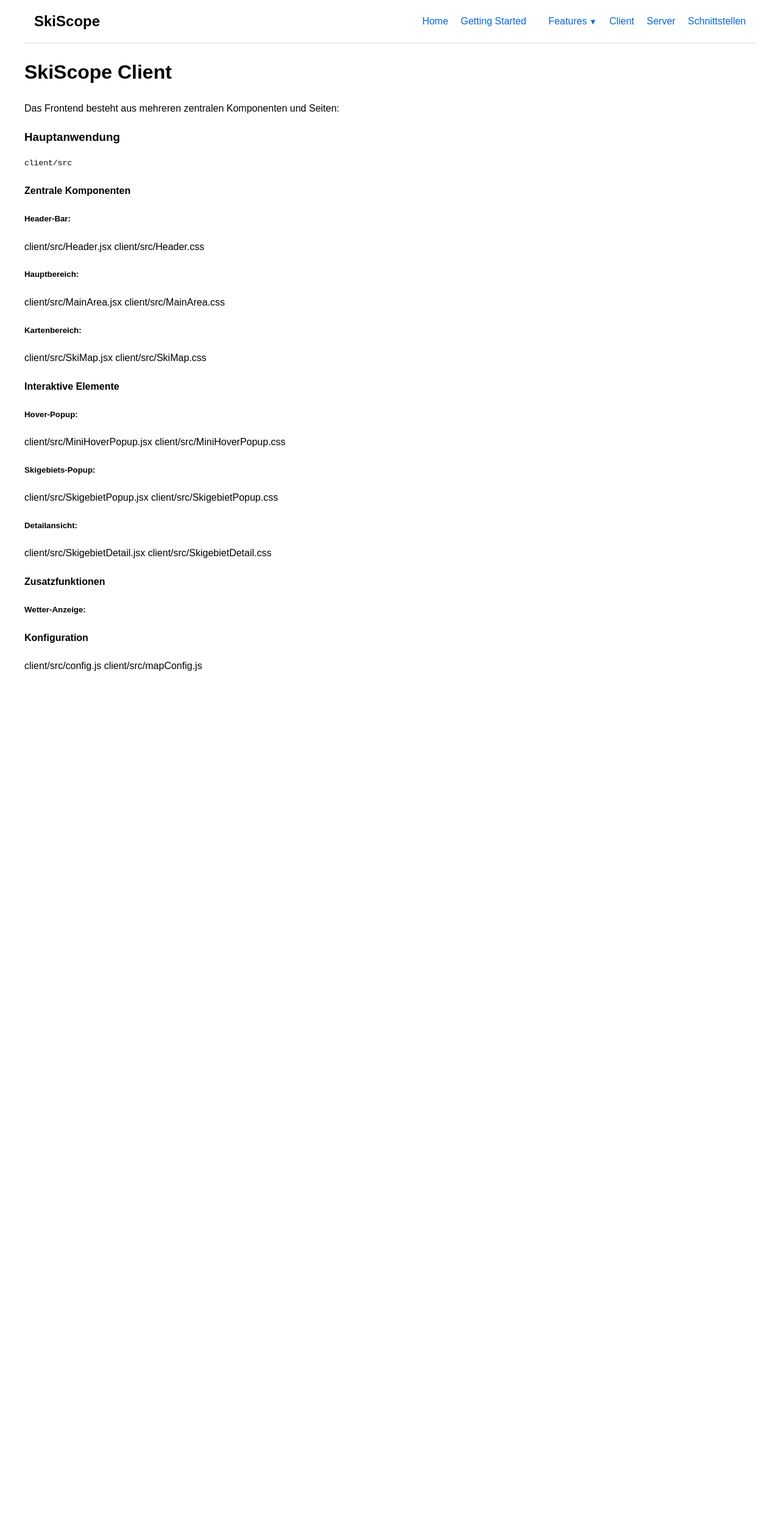
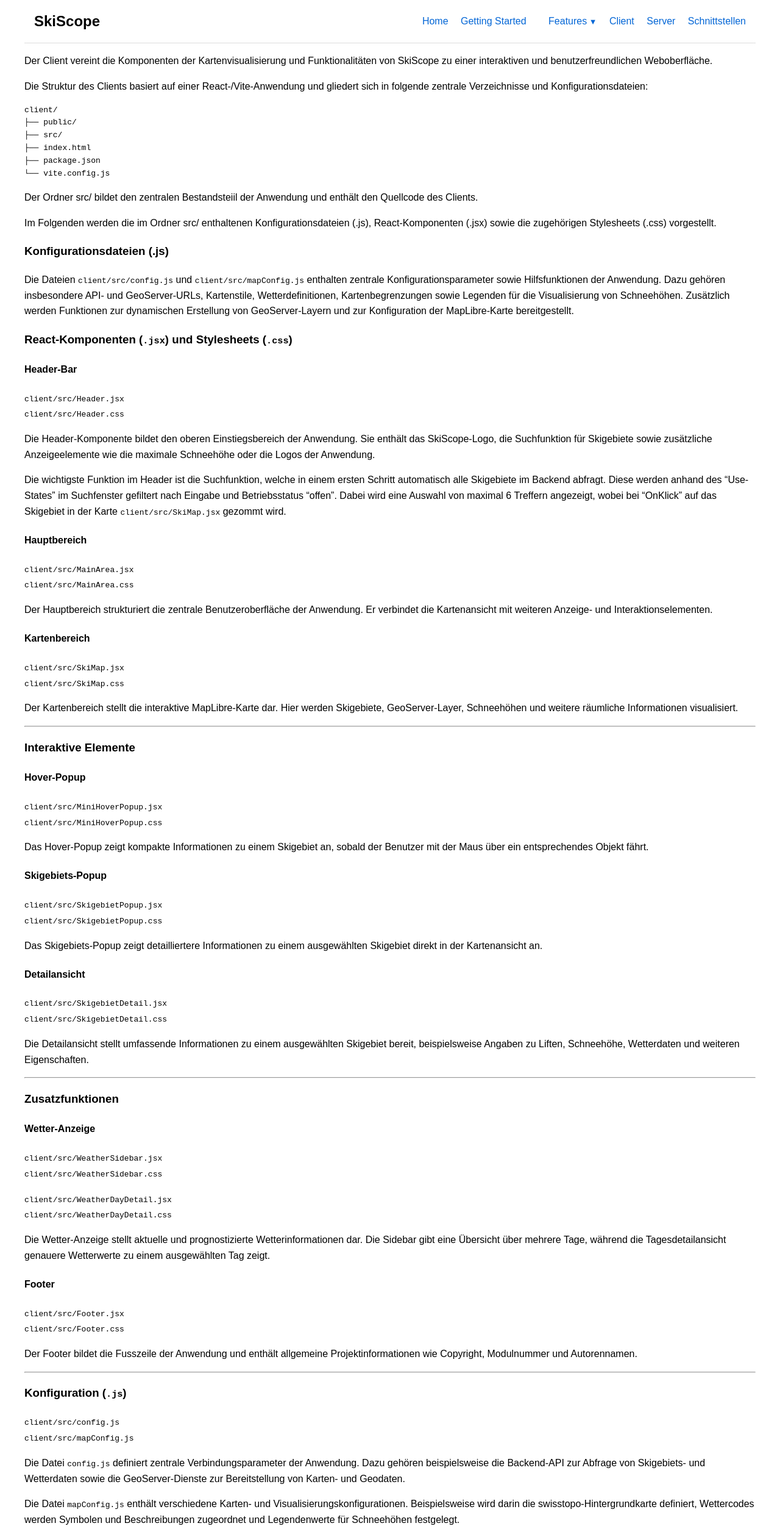
Before and after one commit to Flaviozettel/SkiScope, a Jekyll site: the page built from docs/frontend.md, in a window 1280 px wide. Shown: the whole page at 61% size. Built offline with Jekyll 4.4.1, drawn with Linux system fonts in a browser that asks for light colours; before the commit the page ends 1121 px from its top, so only the background shows below that.

Commit message:
GitHub Page

````diff
--- a/docs/_config.yml
+++ b/docs/_config.yml
@@ -15,9 +15,9 @@ navbar:
       - title: Suche
         url: /01_search.html
       - title: Skigebiet Informationen
-        url: /02_skigebiet_info.html
+        url: /02_skigebiet_informationen.html
       - title: Wetterdaten
-        url: /03_wetter_info.html
+        url: /03_wetterdaten.html
       - title: Layersteuerung
         url: /04_layersteuerung.html
 
--- a/docs/assets/css/style.css
+++ b/docs/assets/css/style.css
@@ -100,6 +100,28 @@ p {
   box-shadow: 0 2px 10px rgba(0, 0, 0, 0.15);
 }
 
+.image {
+  width: 100%;
+  max-width: 900px;
+  height: auto;
+  display: block;
+  margin: 2em auto;
+  border-radius: 10px;
+  box-shadow: 0 2px 10px rgba(0, 0, 0, 0.15);
+}
+
+.image-container {
+  text-align: center;
+  margin: 2em auto;
+}
+
+.image-container figcaption {
+  margin-top: 0.8em;
+  font-size: 0.9rem;
+  color: #666;
+  font-style: italic;
+}
+
 /* Gifs */
 .gifs {
   width: 100%;
--- a/docs/frontend.md
+++ b/docs/frontend.md
@@ -3,55 +3,105 @@ layout: default
 title: Client
 ---
 
-# SkiScope Client
+Der Client vereint die Komponenten der Kartenvisualisierung und Funktionalitäten von SkiScope zu einer interaktiven und benutzerfreundlichen Weboberfläche.
 
-Das Frontend besteht aus mehreren zentralen Komponenten und Seiten:
+Die Struktur des Clients basiert auf einer React-/Vite-Anwendung und gliedert sich in folgende zentrale Verzeichnisse und Konfigurationsdateien:
 
-### Hauptanwendung
+    client/
+    ├── public/
+    ├── src/
+    ├── index.html
+    ├── package.json
+    └── vite.config.js
 
-```txt
-client/src
-```
+Der Ordner src/ bildet den zentralen Bestandsteiil der Anwendung und enthält den Quellcode des Clients.
 
-#### Zentrale Komponenten
+Im Folgenden werden die im Ordner src/ enthaltenen Konfigurationsdateien (.js), React-Komponenten (.jsx) sowie die zugehörigen Stylesheets (.css) vorgestellt.
 
-##### Header-Bar:
+### Konfigurationsdateien (.js)
 
-client/src/Header.jsx
-client/src/Header.css
+Die Dateien `client/src/config.js` und `client/src/mapConfig.js` enthalten zentrale Konfigurationsparameter sowie Hilfsfunktionen der Anwendung. Dazu gehören insbesondere API- und GeoServer-URLs, Kartenstile, Wetterdefinitionen, Kartenbegrenzungen sowie Legenden für die Visualisierung von Schneehöhen. Zusätzlich werden Funktionen zur dynamischen Erstellung von GeoServer-Layern und zur Konfiguration der MapLibre-Karte bereitgestellt.
 
-##### Hauptbereich:
+### React-Komponenten (`.jsx`) und Stylesheets (`.css`)
 
-client/src/MainArea.jsx
-client/src/MainArea.css
+#### Header-Bar
 
-##### Kartenbereich:
+`client/src/Header.jsx`
+`client/src/Header.css`
 
-client/src/SkiMap.jsx
-client/src/SkiMap.css
+Die Header-Komponente bildet den oberen Einstiegsbereich der Anwendung. Sie enthält das SkiScope-Logo, die Suchfunktion für Skigebiete sowie zusätzliche Anzeigeelemente wie die maximale Schneehöhe oder die Logos der Anwendung.
 
-#### Interaktive Elemente
+Die wichtigste Funktion im Header ist die Suchfunktion, welche in einem ersten Schritt automatisch alle Skigebiete im Backend abfragt. Diese werden anhand des "Use-States" im Suchfenster gefiltert nach Eingabe und Betriebsstatus "offen". Dabei wird eine Auswahl von maximal 6 Treffern angezeigt, wobei bei "OnKlick" auf das Skigebiet in der Karte `client/src/SkiMap.jsx` gezommt wird.
 
-##### Hover-Popup:
 
-client/src/MiniHoverPopup.jsx
-client/src/MiniHoverPopup.css
 
-##### Skigebiets-Popup:
+#### Hauptbereich
 
-client/src/SkigebietPopup.jsx
-client/src/SkigebietPopup.css
+`client/src/MainArea.jsx`
+`client/src/MainArea.css`
 
-##### Detailansicht:
+Der Hauptbereich strukturiert die zentrale Benutzeroberfläche der Anwendung. Er verbindet die Kartenansicht mit weiteren Anzeige- und Interaktionselementen.
 
-client/src/SkigebietDetail.jsx
-client/src/SkigebietDetail.css
+#### Kartenbereich
 
-#### Zusatzfunktionen
+`client/src/SkiMap.jsx`
+`client/src/SkiMap.css`
 
-##### Wetter-Anzeige:
+Der Kartenbereich stellt die interaktive MapLibre-Karte dar. Hier werden Skigebiete, GeoServer-Layer, Schneehöhen und weitere räumliche Informationen visualisiert.
 
-#### Konfiguration
+---
 
-client/src/config.js
-client/src/mapConfig.js
+### Interaktive Elemente
+
+#### Hover-Popup
+
+`client/src/MiniHoverPopup.jsx`
+`client/src/MiniHoverPopup.css`
+
+Das Hover-Popup zeigt kompakte Informationen zu einem Skigebiet an, sobald der Benutzer mit der Maus über ein entsprechendes Objekt fährt.
+
+#### Skigebiets-Popup
+
+`client/src/SkigebietPopup.jsx`
+`client/src/SkigebietPopup.css`
+
+Das Skigebiets-Popup zeigt detailliertere Informationen zu einem ausgewählten Skigebiet direkt in der Kartenansicht an.
+
+#### Detailansicht
+
+`client/src/SkigebietDetail.jsx`
+`client/src/SkigebietDetail.css`
+
+Die Detailansicht stellt umfassende Informationen zu einem ausgewählten Skigebiet bereit, beispielsweise Angaben zu Liften, Schneehöhe, Wetterdaten und weiteren Eigenschaften.
+
+---
+
+### Zusatzfunktionen
+
+#### Wetter-Anzeige
+
+`client/src/WeatherSidebar.jsx`
+`client/src/WeatherSidebar.css`
+
+`client/src/WeatherDayDetail.jsx`
+`client/src/WeatherDayDetail.css`
+
+Die Wetter-Anzeige stellt aktuelle und prognostizierte Wetterinformationen dar. Die Sidebar gibt eine Übersicht über mehrere Tage, während die Tagesdetailansicht genauere Wetterwerte zu einem ausgewählten Tag zeigt.
+
+#### Footer
+
+`client/src/Footer.jsx`
+`client/src/Footer.css`
+
+Der Footer bildet die Fusszeile der Anwendung und enthält allgemeine Projektinformationen wie Copyright, Modulnummer und Autorennamen.
+
+---
+
+### Konfiguration (`.js`)
+
+`client/src/config.js`
+`client/src/mapConfig.js`
+
+Die Datei `config.js` definiert zentrale Verbindungsparameter der Anwendung. Dazu gehören beispielsweise die Backend-API zur Abfrage von Skigebiets- und Wetterdaten sowie die GeoServer-Dienste zur Bereitstellung von Karten- und Geodaten.
+
+Die Datei `mapConfig.js` enthält verschiedene Karten- und Visualisierungskonfigurationen. Beispielsweise wird darin die swisstopo-Hintergrundkarte definiert, Wettercodes werden Symbolen und Beschreibungen zugeordnet und Legendenwerte für Schneehöhen festgelegt.
````
Also changed, not shown: docs/02_skigebiet_info.md (deleted, +0 -4 lines), docs/02_skigebiet_informationen.md (added, +6 -0 lines), docs/03_wetter_info.md (deleted, +0 -4 lines), docs/03_wetterdaten.md (added, +6 -0 lines), docs/04_layersteuerung.md (+2 -0 lines), docs/features.md (+24 -0 lines), docs/index.md (+11 -2 lines), docs/libraries_and_technologies.md (added, +15 -0 lines).
